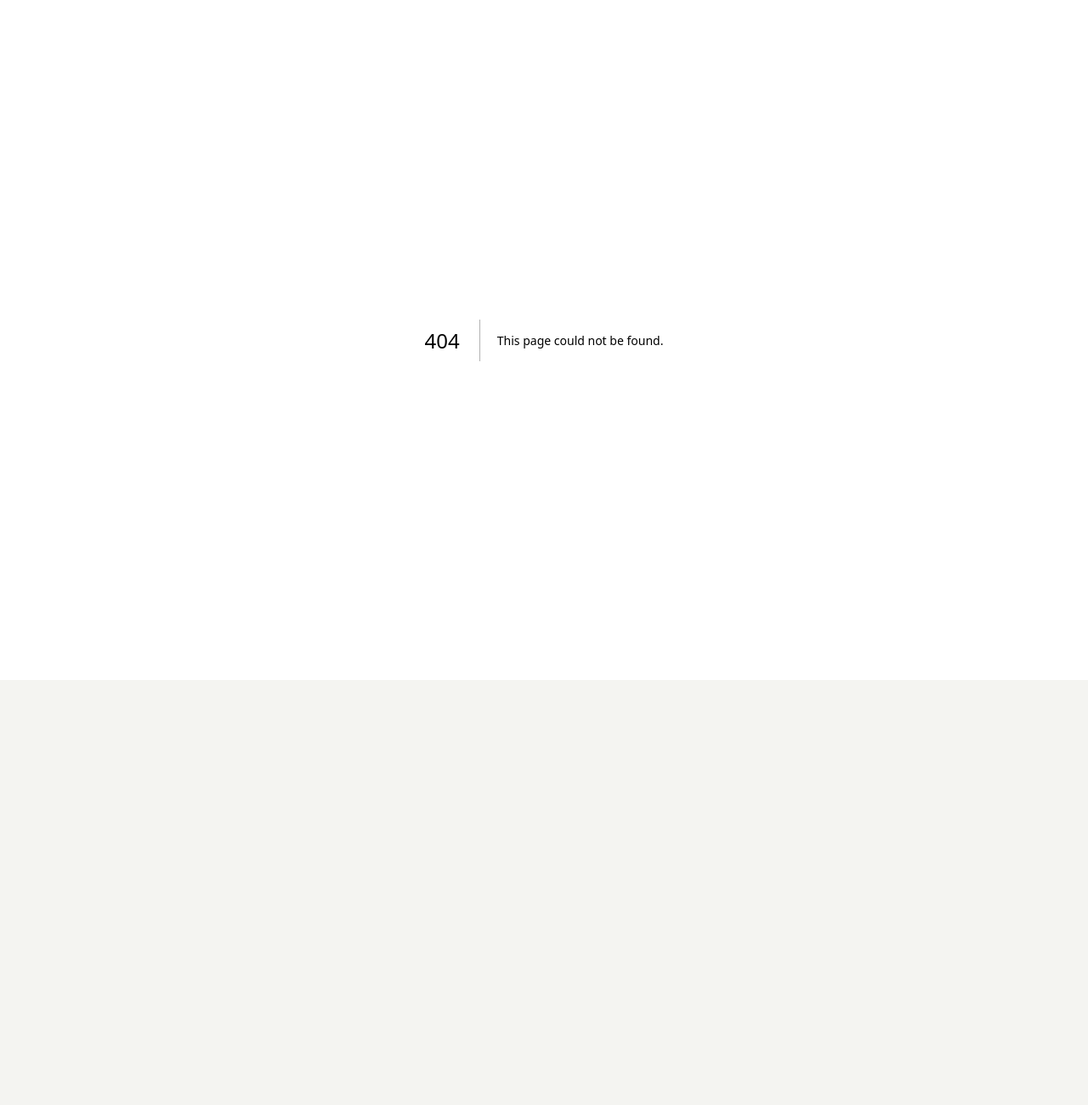
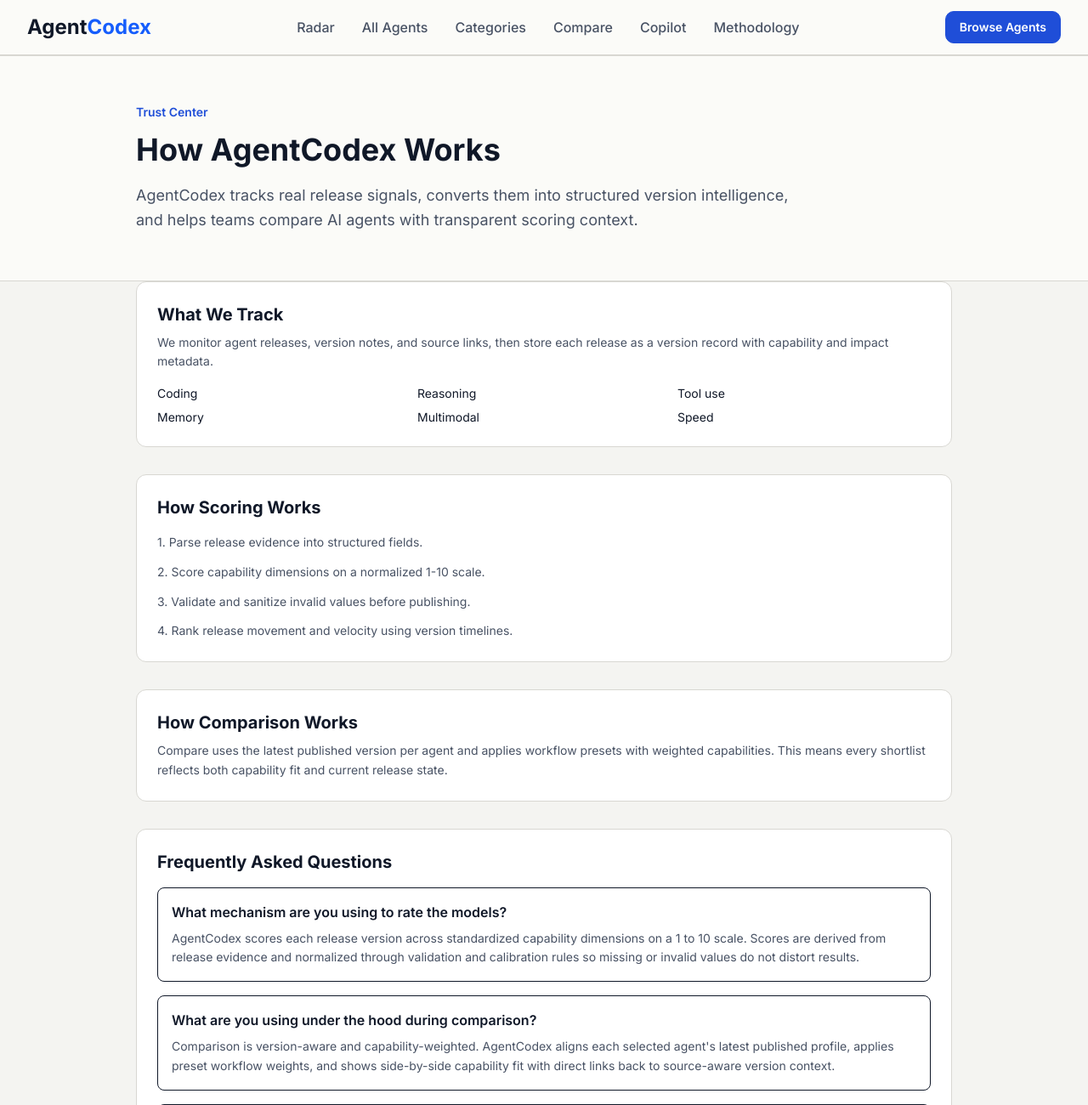
Before and after one commit to agentcodex-dev/agentcodex, a Next.js app: page /methodology in a window 1280 px wide. Before the commit this address had no page. Shown: the top 1300 px of the page at 85% size. Before the commit the page ends 800 px from the top, so only its background shows below. Built offline with nearby package versions, Linux system fonts and the light colour scheme.

Commit message:
Add methodology trust center and scoring explainers

```diff
--- a/src/app/compare/page.tsx
+++ b/src/app/compare/page.tsx
@@ -6,6 +6,7 @@
 import Link from 'next/link'
 import type { Metadata } from 'next'
 import AgentSelector from '@/components/AgentSelector'
+import MethodologyCallout from '@/components/MethodologyCallout'
 
 export const metadata: Metadata = {
   title: 'Compare AI Agents - Side by Side Comparison',
@@ -167,6 +168,12 @@
           />
         </div>
 
+        <div className="mb-8">
+          <MethodologyCallout
+            body="Compare uses each agent's latest published version and applies workflow-specific weights across capabilities. Scores indicate fit for that workflow, not absolute product quality."
+          />
+        </div>
+
         <div className="acx-panel p-6 mb-8">
           <h2 className="font-semibold text-gray-900 mb-4">
             Compare Presets
--- /dev/null
+++ b/src/app/methodology/page.tsx
@@ -0,0 +1,104 @@
+import type { Metadata } from 'next'
+import Navigation from '@/components/Navigation'
+import Footer from '@/components/Footer'
+
+export const metadata: Metadata = {
+  title: 'Methodology - How AgentCodex Scores and Compares',
+  description: 'Understand how AgentCodex tracks releases, scores capabilities, and powers workflow-based AI agent comparisons.',
+  alternates: {
+    canonical: 'https://agentcodex.dev/methodology',
+  },
+}
+
+const SCORE_DIMENSIONS = [
+  'Coding',
+  'Reasoning',
+  'Tool use',
+  'Memory',
+  'Multimodal',
+  'Speed',
+]
+
+const FAQS = [
+  {
+    q: 'What mechanism are you using to rate the models?',
+    a: 'AgentCodex scores each release version across standardized capability dimensions on a 1 to 10 scale. Scores are derived from release evidence and normalized through validation and calibration rules so missing or invalid values do not distort results.',
+  },
+  {
+    q: 'What are you using under the hood during comparison?',
+    a: 'Comparison is version-aware and capability-weighted. AgentCodex aligns each selected agent\'s latest published profile, applies preset workflow weights, and shows side-by-side capability fit with direct links back to source-aware version context.',
+  },
+  {
+    q: 'Is this benchmark data or live product intelligence?',
+    a: 'It is release intelligence, not a synthetic benchmark leaderboard. AgentCodex tracks shipped updates from public sources and highlights what changed, when it changed, and where the source signal came from.',
+  },
+  {
+    q: 'How do you reduce bias or inconsistency?',
+    a: 'We use fixed capability dimensions, deterministic validation rules, source-quality signals, and human review workflows for drafts. This keeps scoring more consistent and easier to audit over time.',
+  },
+]
+
+export default function MethodologyPage() {
+  return (
+    <div className="min-h-screen acx-shell">
+      <Navigation />
+
+      <section className="acx-section">
+        <div className="max-w-5xl mx-auto px-4 sm:px-6 lg:px-8 py-10 sm:py-14">
+          <p className="text-sm font-semibold text-[var(--acx-accent)]">Trust Center</p>
+          <h1 className="text-3xl sm:text-4xl font-bold text-[var(--acx-text)] mt-3 leading-tight">
+            How AgentCodex Works
+          </h1>
+          <p className="text-base sm:text-lg acx-body mt-4 leading-relaxed max-w-3xl">
+            AgentCodex tracks real release signals, converts them into structured version intelligence, and helps teams compare AI agents with transparent scoring context.
+          </p>
+        </div>
+      </section>
+
+      <main className="max-w-5xl mx-auto px-4 sm:px-6 lg:px-8 pb-12 space-y-8">
+        <section className="acx-panel p-6">
+          <h2 className="text-xl font-bold text-[var(--acx-text)]">What We Track</h2>
+          <p className="text-sm acx-body mt-2 leading-relaxed">
+            We monitor agent releases, version notes, and source links, then store each release as a version record with capability and impact metadata.
+          </p>
+          <ul className="mt-4 grid grid-cols-2 sm:grid-cols-3 gap-2 text-sm">
+            {SCORE_DIMENSIONS.map((item) => (
+              <li key={item} className="acx-chip">{item}</li>
+            ))}
+          </ul>
+        </section>
+
+        <section className="acx-panel p-6">
+          <h2 className="text-xl font-bold text-[var(--acx-text)]">How Scoring Works</h2>
+          <div className="mt-4 space-y-3 text-sm acx-body leading-relaxed">
+            <p>1. Parse release evidence into structured fields.</p>
+            <p>2. Score capability dimensions on a normalized 1-10 scale.</p>
+            <p>3. Validate and sanitize invalid values before publishing.</p>
+            <p>4. Rank release movement and velocity using version timelines.</p>
+          </div>
+        </section>
+
+        <section className="acx-panel p-6">
+          <h2 className="text-xl font-bold text-[var(--acx-text)]">How Comparison Works</h2>
+          <p className="text-sm acx-body mt-2 leading-relaxed">
+            Compare uses the latest published version per agent and applies workflow presets with weighted capabilities. This means every shortlist reflects both capability fit and current release state.
+          </p>
+        </section>
+
+        <section className="acx-panel p-6">
+          <h2 className="text-xl font-bold text-[var(--acx-text)]">Frequently Asked Questions</h2>
+          <div className="mt-4 space-y-4">
+            {FAQS.map((item) => (
+              <div key={item.q} className="border border-[var(--acx-divider)] rounded-lg p-4">
+                <h3 className="font-semibold text-[var(--acx-text)]">{item.q}</h3>
+                <p className="text-sm acx-body mt-2 leading-relaxed">{item.a}</p>
+              </div>
+            ))}
+          </div>
+        </section>
+      </main>
+
+      <Footer />
+    </div>
+  )
+}
--- a/src/app/radar/page.tsx
+++ b/src/app/radar/page.tsx
@@ -7,6 +7,7 @@
 import CapabilityMoverList from '@/components/CapabilityMoverList'
 import ReleaseVelocityList from '@/components/ReleaseVelocityList'
 import WatchlistFeed from '@/components/WatchlistFeed'
+import MethodologyCallout from '@/components/MethodologyCallout'
 import { getRadarData } from '@/lib/radar'
 
 export const metadata: Metadata = {
@@ -109,6 +110,10 @@
           </section>
 
           <div className="space-y-8">
+            <MethodologyCallout
+              compact
+              body="Radar highlights movement using version-to-version capability deltas and release tempo. Use it as change intelligence, not a benchmark leaderboard."
+            />
             <section>
               <h2 className="text-xl font-bold text-[var(--acx-text)] mb-4">
                 Biggest Movers
--- a/src/components/Footer.tsx
+++ b/src/components/Footer.tsx
@@ -20,6 +20,9 @@
             <Link href="/contact" className="hover:text-gray-700 transition-colors">
               Contact
             </Link>
+            <Link href="/methodology" className="hover:text-gray-700 transition-colors">
+              Methodology
+            </Link>
           </div>
 
           <span className="text-sm text-gray-500">
--- /dev/null
+++ b/src/components/MethodologyCallout.tsx
@@ -0,0 +1,26 @@
+import Link from 'next/link'
+
+type Props = {
+  title?: string
+  body: string
+  compact?: boolean
+}
+
+export default function MethodologyCallout({
+  title = 'How this is scored',
+  body,
+  compact = false,
+}: Props) {
+  return (
+    <div className={`acx-panel ${compact ? 'p-4' : 'p-5'}`}>
+      <h3 className="font-semibold text-[var(--acx-text)]">{title}</h3>
+      <p className="text-sm acx-body mt-2 leading-relaxed">{body}</p>
+      <Link
+        href="/methodology"
+        className="inline-block mt-3 text-sm font-medium text-[var(--acx-accent)] hover:opacity-80 transition-opacity"
+      >
+        Read full methodology →
+      </Link>
+    </div>
+  )
+}
--- a/src/components/Navigation.tsx
+++ b/src/components/Navigation.tsx
@@ -49,6 +49,12 @@
               className="acx-body hover:text-[var(--acx-text)] font-medium transition-colors"
             >
               Copilot
+            </Link>
+            <Link
+              href="/methodology"
+              className="acx-body hover:text-[var(--acx-text)] font-medium transition-colors"
+            >
+              Methodology
             </Link>
           </div>
 
@@ -139,6 +145,13 @@
             >
               Copilot
             </Link>
+            <Link
+              href="/methodology"
+              onClick={() => setMenuOpen(false)}
+              className="block px-4 py-3 acx-body hover:bg-gray-50 rounded-lg font-medium transition-colors"
+            >
+              Methodology
+            </Link>
             <div className="pt-2 px-4">
               <Link
                 href="/agents"
```
